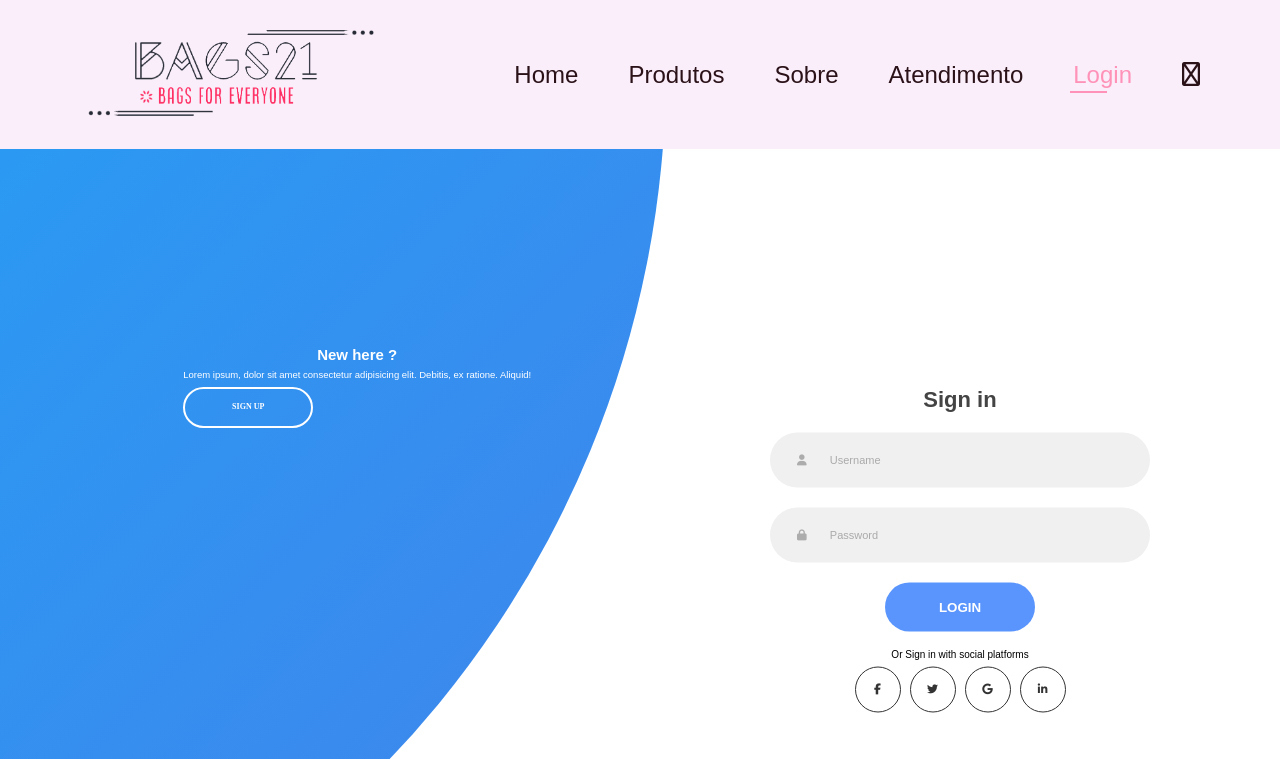
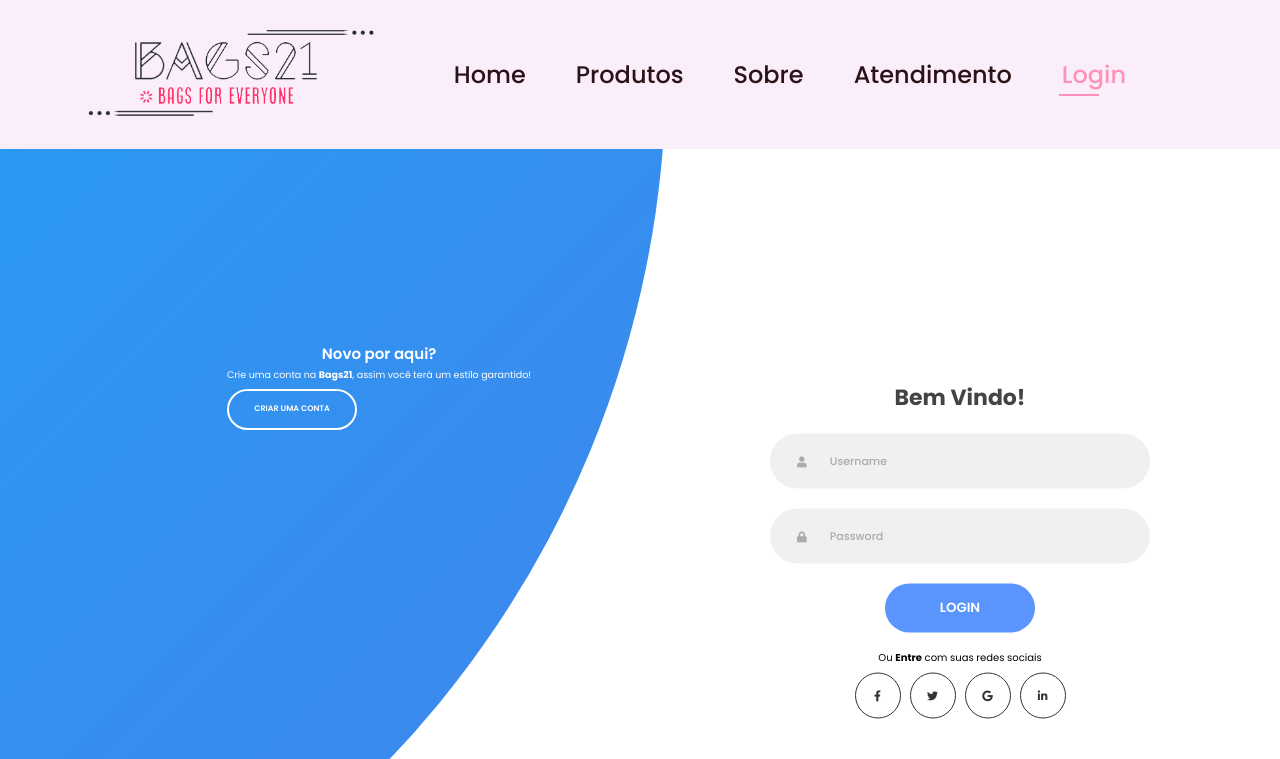
Before and after one commit to brunonardelli/U-Gruppu, a plain HTML site: page src/login.html in a window 1280 px wide. Shown: the top 759 px of the page. Drawn offline with Linux system fonts and the light colour scheme.

Commit message:
Atualizando Login

```diff
--- a/public/styles/global.css
+++ b/public/styles/global.css
@@ -49,3 +49,52 @@ button, .button{
 button:hover, .button:hover{
     filter: brightness(1.5);
 }
+
+/* --------------- HEADER ---------------*/
+
+header{
+    display: flex;
+    flex-direction: row;
+    align-items: center;
+    justify-content: space-between;
+    padding: 2.4rem 8rem;
+    box-shadow: 0 0.5rem 1.5rem rgba(0, 0, 0, 0.1);
+}
+
+header .header-logo{
+    width: 30rem;
+}
+
+header .header-menu{
+    display: flex;
+    gap: 5rem;
+    position: relative;
+}
+
+header .header-menu .menu{
+    font-family: 'Poppins', sans-serif;
+    font-weight: 500;
+    font-size: 2.4rem;
+    color: var(--pink-dark);
+
+    transition: filter .2s;
+
+    cursor: pointer;
+}
+
+header .header-menu .menu:hover,
+header .header-menu .menu-active{
+    color: var(--pink-light);
+    filter: brightness(1.2);
+}
+
+header .header-menu .menu-active::after,
+header .header-menu .menu:hover::after{
+    content: "";
+    width: 63%;
+    height: 2px;
+    background: var(--pink-light);
+    position: absolute;
+    bottom: -4px;
+    left: -3px;
+}
--- a/src/login.html
+++ b/src/login.html
@@ -3,31 +3,34 @@
   <head>
     <title>Login</title>
     <meta charset="UTF-8"/>
-        <meta http-equiv="X-UA-Compatible" content="IE=edge">
+    <meta http-equiv="X-UA-Compatible" content="IE=edge"/>
 
     <!-- View Port -->
-    <meta name="viewport" content="width=device-width, initial-scale=1.0" />
+    <meta name="viewport" content="width=device-width, initial-scale=1.0"/>
+
     <!-- CSS -->
     <link rel="stylesheet" href="/public/styles/login.css"/>
-    <link rel="stylesheet" href="/public/styles/header.css">
-    <link rel="stylesheet" href="/public/styles/global.css">
+    <link rel="stylesheet" href="/public/styles/global.css"/>
+
     <!--ICONS-->
-        <link rel="stylesheet" href="https://pro.fontawesome.com/releases/v5.10.0/css/all.css">
+    <link rel="stylesheet" href="https://pro.fontawesome.com/releases/v5.10.0/css/all.css"/>
 
-
-    <script src="https://kit.fontawesome.com/64d58efce2.js" crossorigin="anonymous"></script>
+    <!-- FONTS -->
+        <link rel="preconnect" href="https://fonts.googleapis.com">
+        <link rel="preconnect" href="https://fonts.gstatic.com" crossorigin>
+        <link rel="stylesheet" href="https://fonts.googleapis.com/css2?family=Open+Sans&family=Poppins:wght@200;300;400;500;600;700;800&display=swap">
 
   </head>
   <body>
     <header>
-            <img class="header-logo" src="/public/assets/Logo2.png" alt="Bags21 Logo">
+      <img class="header-logo" src="/public/assets/Logo2.png" alt="Bags21 Logo"/>
       <nav class="header-menu">
         <a class="menu" href="/index.html">Home</a>
         <a class="menu" href="src/produtos.html">Produtos</a>
         <a class="menu" href="sobre.html">Sobre</a>
         <a class="menu" href="atendimento.html">Atendimento</a>
         <a class="menu menu-active" href="#">Login</a>
-                <a class="menu" href="carrinho.html" > <i class="far fa-shopping-bag" alt="Meu carrinho"></i></a>
+        <a class="menu" href="carrinho.html"> <i class="far fa-shopping-bag" alt="Meu carrinho"></i></a>
       </nav>
     </header>
 
@@ -35,7 +38,7 @@
       <div class="forms-container">
         <div class="signin-signup">
           <form action="#" class="sign-in-form">
-            <h2 class="title">Sign in</h2>
+            <h2 class="title">Bem Vindo!</h2>
             <div class="input-field">
               <i class="fas fa-user"></i>
               <input type="text" placeholder="Username" />
@@ -45,7 +48,7 @@
               <input type="password" placeholder="Password" />
             </div>
             <input type="submit" value="Login" class="btn solid" />
-            <p class="social-text">Or Sign in with social platforms</p>
+            <p class="social-text">Ou <Strong>Entre</Strong> com suas redes sociais</p>
             <div class="social-media">
               <a href="#" class="social-icon">
                 <i class="fab fa-facebook-f"></i>
@@ -62,7 +65,7 @@
             </div>
           </form>
           <form action="#" class="sign-up-form">
-            <h2 class="title">Sign up</h2>
+            <h2 class="title">Cadastre-se</h2>
             <div class="input-field">
               <i class="fas fa-user"></i>
               <input type="text" placeholder="Username" />
@@ -76,7 +79,7 @@
               <input type="password" placeholder="Password" />
             </div>
             <input type="submit" class="btn" value="Sign up" />
-            <p class="social-text">Or Sign up with social platforms</p>
+            <p class="social-text">Ou <Strong>Entre</Strong> com suas redes sociais</p>
             <div class="social-media">
               <a href="#" class="social-icon">
                 <i class="fab fa-facebook-f"></i>
@@ -98,27 +101,22 @@
       <div class="panels-container">
         <div class="panel left-panel">
           <div class="content">
-            <h3>New here ?</h3>
+            <h3>Novo por aqui?</h3>
             <p>
-              Lorem ipsum, dolor sit amet consectetur adipisicing elit. Debitis,
-              ex ratione. Aliquid!
+              Crie uma conta na <Strong>Bags21</Strong>, assim você terá um estilo garantido!
             </p>
-            <button class="btn transparent" id="sign-up-btn">
-              Sign up
-            </button>
+            <button class="btn transparent" id="sign-up-btn">Criar uma conta</button>
           </div>
           <img src="img/log.svg" class="image" alt="" />
         </div>
         <div class="panel right-panel">
           <div class="content">
-            <h3>One of us ?</h3>
+            <h3>Já é um de nós?</h3>
             <p>
               Lorem ipsum dolor sit amet consectetur adipisicing elit. Nostrum
-              laboriosam ad deleniti.
+              laboriosam ad deleniti.....     <Strong>não sei oq escrever aqui :)</Strong>
             </p>
-            <button class="btn transparent" id="sign-in-btn">
-              Sign in
-            </button>
+            <button class="btn transparent" id="sign-in-btn">Sign in</button>
           </div>
           <img src="img/register.svg" class="image" alt="" />
         </div>
```
Also changed, not shown: index.html (+3 -5 lines). Lines whose indentation alone changed are shown as unchanged.
